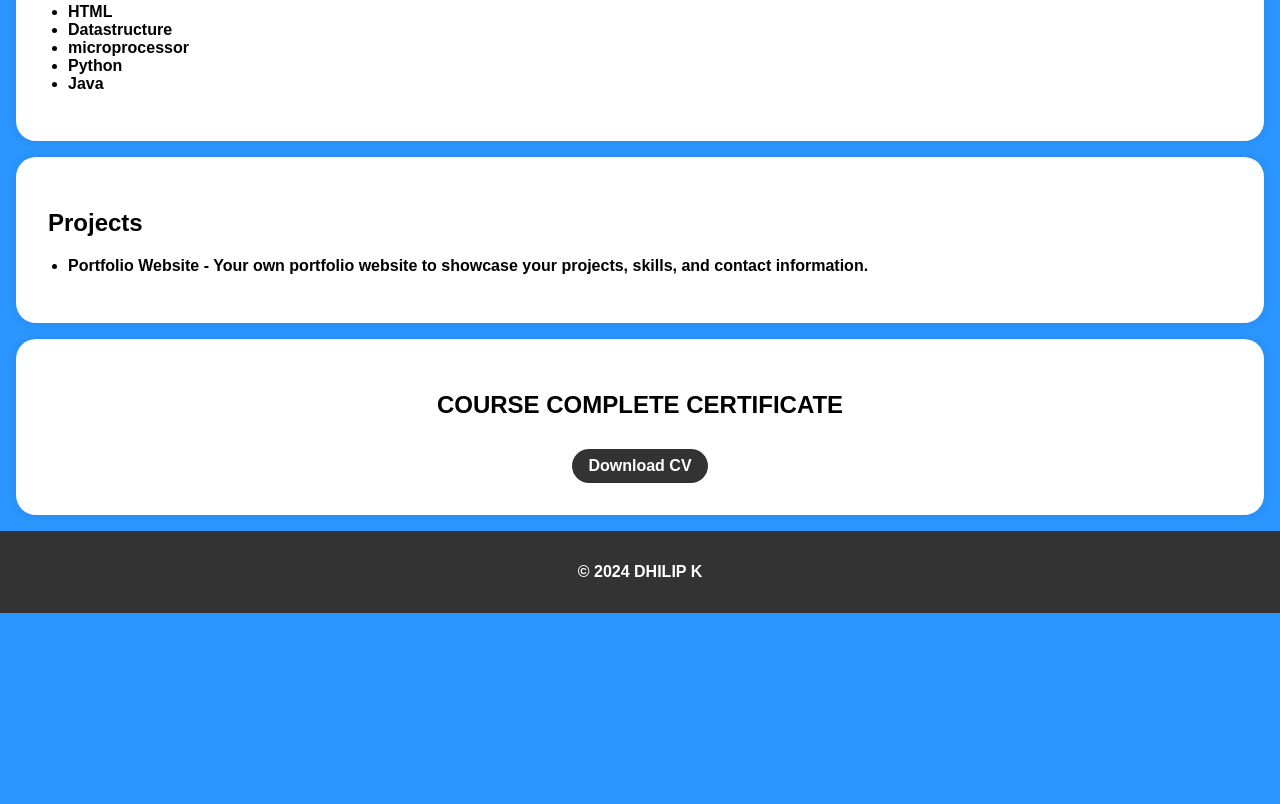
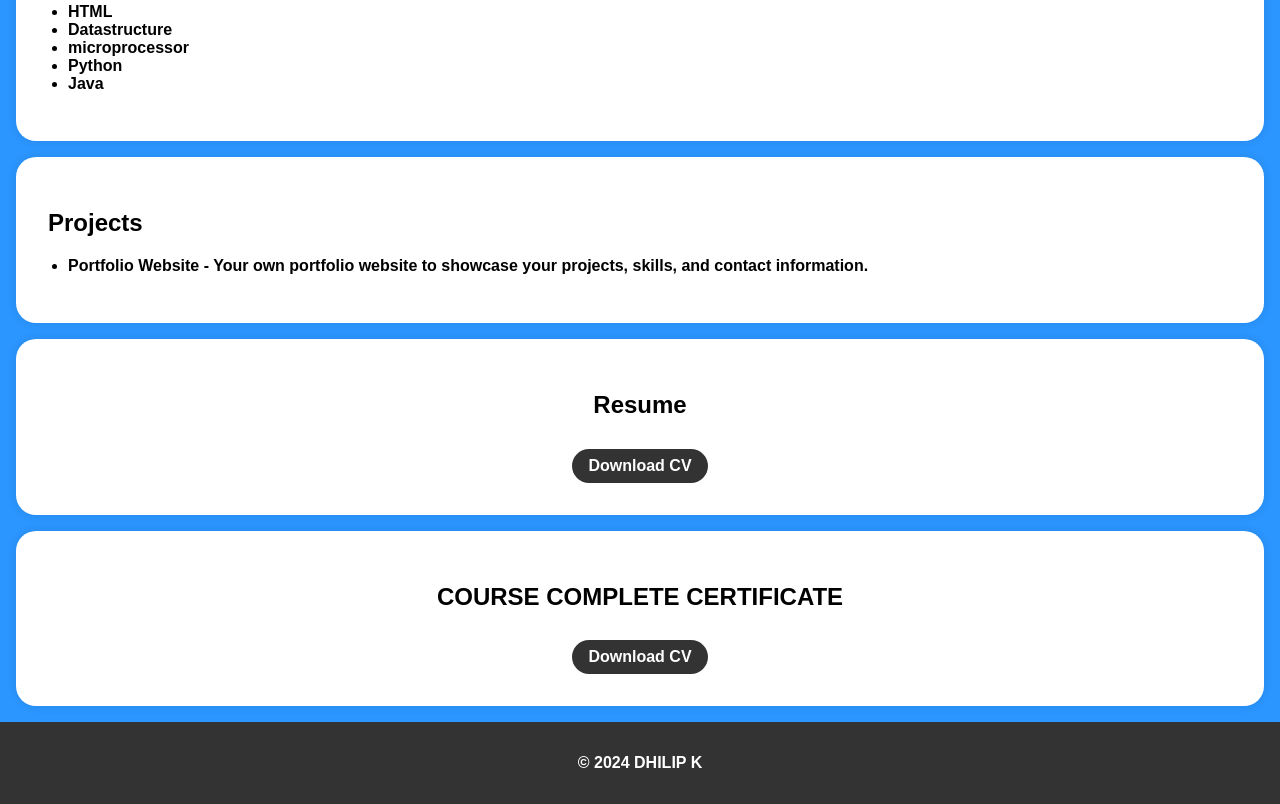
Before and after one commit to dhilip8122/digital-Portfolio, a plain HTML site: page INDEX.HTML in a window 1280 px wide. Shown: the part 725-1529 px from the top of the page. Before the commit the page ends 1338 px from the top, so only its background shows below. Drawn offline with Linux system fonts and the light colour scheme.

Commit message:
Update INDEX.HTML

```diff
--- a/INDEX.HTML
+++ b/INDEX.HTML
@@ -156,6 +156,16 @@ class="profile-picture">
 
         <div class="section-content">
             <center>
+            <h2>Resume </h2>
+            <a href="Resume.pdf" target="_blank" class="download-button">Download CV</a>
+        </center>
+        </div>
+
+    </section>
+       <section id="COURSE CERTIFICATE">
+
+        <div class="section-content">
+            <center>
             <h2>COURSE COMPLETE CERTIFICATE</h2>
             <a href="Completion Certificate_ SkillsBuild (3) (1) (1).pdf" target="_blank" class="download-button">Download CV</a>
         </center>
```
